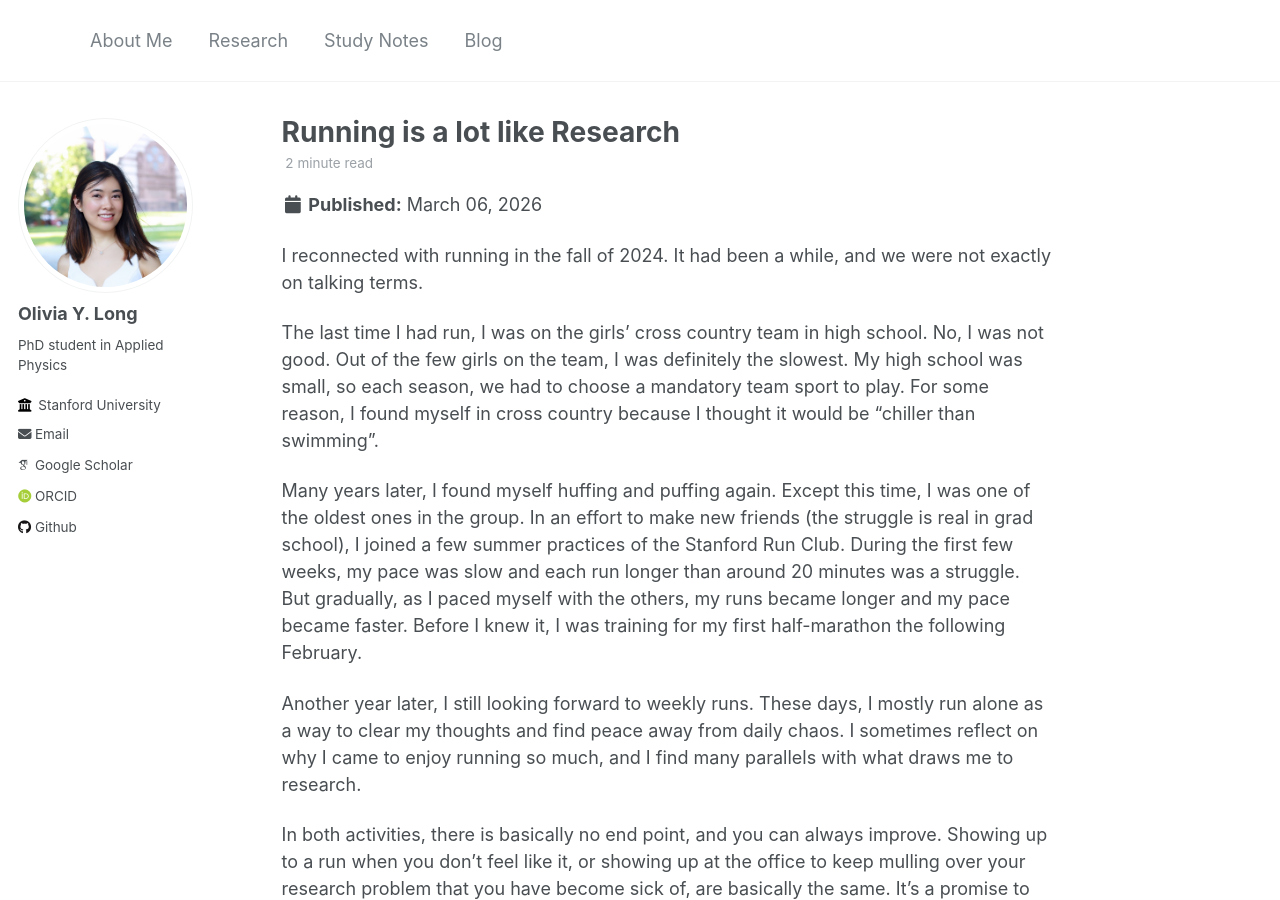
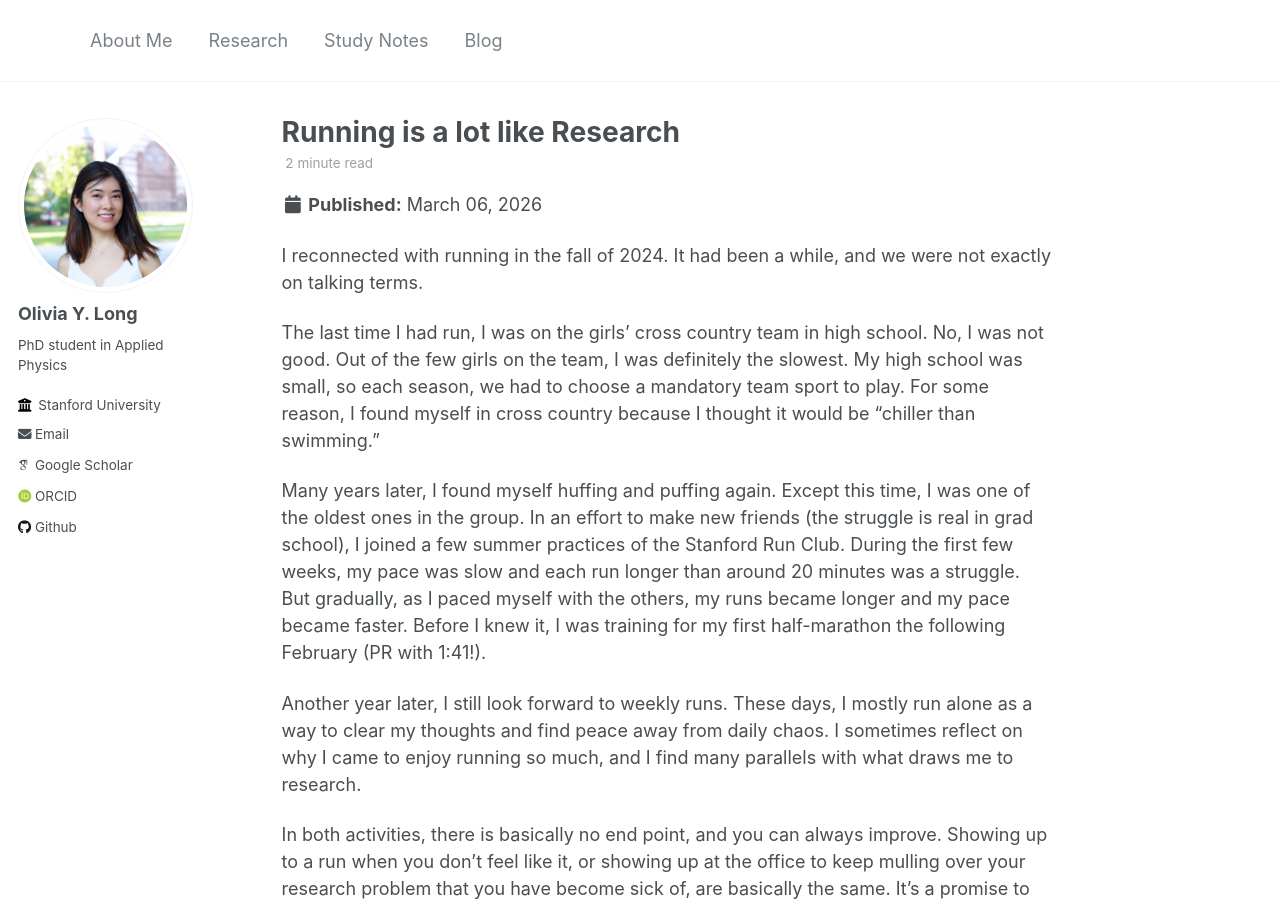
Before and after one commit to oliviaylong/oliviaylong.github.io, a Jekyll site: the page built from _posts/2026-03-06-blog-post.md, in a window 1280 px wide and 900 px high. Built offline with Jekyll 4.4.1, drawn with Linux system fonts in a browser that asks for light colours; some web fonts are replaced.

Commit message:
blog post

```diff
--- a/_posts/2026-03-06-blog-post.md
+++ b/_posts/2026-03-06-blog-post.md
@@ -10,11 +10,11 @@ tags:
 
 I reconnected with running in the fall of 2024. It had been a while, and we were not exactly on talking terms.
 
-The last time I had run, I was on the girls' cross country team in high school. No, I was not good. Out of the few girls on the team, I was definitely the slowest. My high school was small, so each season, we had to choose a mandatory team sport to play. For some reason, I found myself in cross country because I thought it would be "chiller than swimming".
+The last time I had run, I was on the girls' cross country team in high school. No, I was not good. Out of the few girls on the team, I was definitely the slowest. My high school was small, so each season, we had to choose a mandatory team sport to play. For some reason, I found myself in cross country because I thought it would be "chiller than swimming."
 
-Many years later, I found myself huffing and puffing again. Except this time, I was one of the oldest ones in the group. In an effort to make new friends (the struggle is real in grad school), I joined a few summer practices of the Stanford Run Club. During the first few weeks, my pace was slow and each run longer than around 20 minutes was a struggle. But gradually, as I paced myself with the others, my runs became longer and my pace became faster. Before I knew it, I was training for my first half-marathon the following February.
+Many years later, I found myself huffing and puffing again. Except this time, I was one of the oldest ones in the group. In an effort to make new friends (the struggle is real in grad school), I joined a few summer practices of the Stanford Run Club. During the first few weeks, my pace was slow and each run longer than around 20 minutes was a struggle. But gradually, as I paced myself with the others, my runs became longer and my pace became faster. Before I knew it, I was training for my first half-marathon the following February (PR with 1:41!).
 
-Another year later, I still looking forward to weekly runs. These days, I mostly run alone as a way to clear my thoughts and find peace away from daily chaos. I sometimes reflect on why I came to enjoy running so much, and I find many parallels with what draws me to research.
+Another year later, I still look forward to weekly runs. These days, I mostly run alone as a way to clear my thoughts and find peace away from daily chaos. I sometimes reflect on why I came to enjoy running so much, and I find many parallels with what draws me to research.
 
 In both activities, there is basically no end point, and you can always improve. Showing up to a run when you don't feel like it, or showing up at the office to keep mulling over your research problem that you have become sick of, are basically the same. It's a promise to your future self, and a faith in the sport.
 
```
